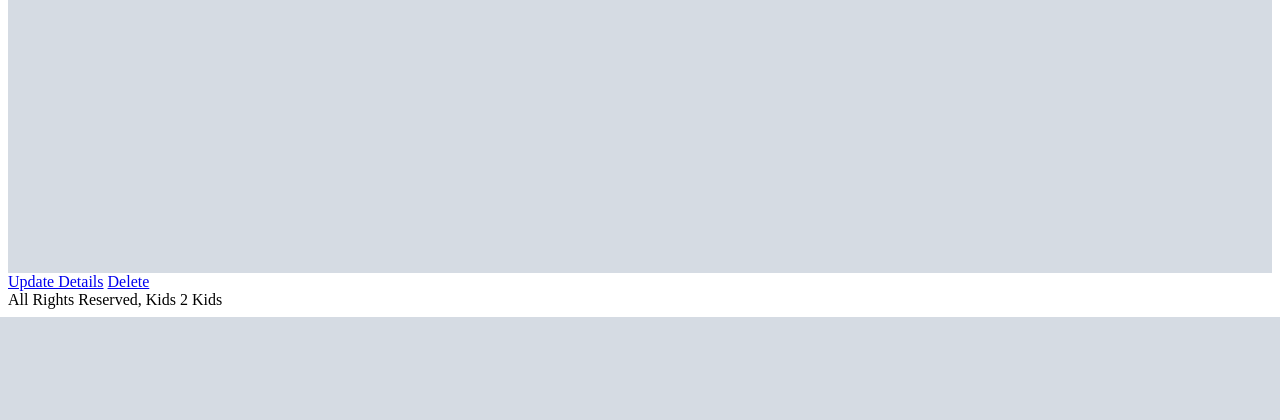
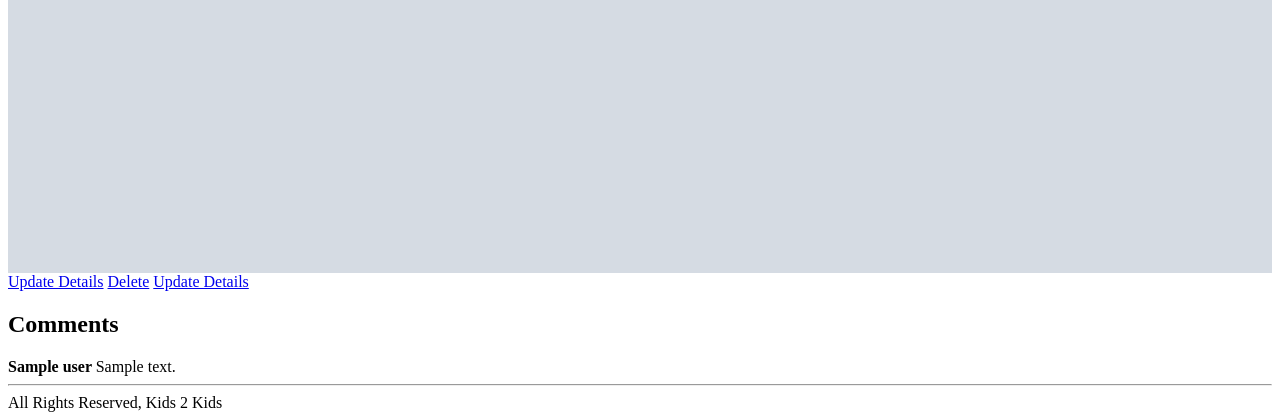
Before and after one commit to akhuh213/project4, a Django app: template main_app/templates/posts/show.html in a window 1280 px wide. Shown: the part 952-1372 px from the top of the page. Before the commit the page ends 1269 px from the top, so only its background shows below. Run offline with Django 3.2, Linux system fonts and the light colour scheme; the template is opened without the code that fills it: most values are stand-ins (such as "Sample title", 1, 10 or a date in 2020); grey boxes marked "Sample" are stand-in pictures.

Commit message:
[comments] display comments on each post

```diff
--- a/main_app/admin.py
+++ b/main_app/admin.py
@@ -1,5 +1,7 @@
 from django.contrib import admin
-from .models import Post
+from .models import Post, Comment, Profile
 # Register your models here.
 
 admin.site.register(Post)
+admin.site.register(Comment)
+admin.site.register(Profile)
--- a/main_app/models.py
+++ b/main_app/models.py
@@ -23,7 +23,7 @@ class Post(models.Model):
     GOOD = "GD"
     FAIR = "FR"
     title = models.CharField(max_length=100)
-    content = models.CharField(max_length=300)
+    content = models.TextField(max_length=300)
     CATEGORY_CHOICES = [
         (TOY, 'Toys'),
         (DIAPER, 'Diapers'),
@@ -94,7 +94,7 @@ def save_user_profile(sender, instance, **kwargs):
 
 
 class Comment(models.Model):
-    content = models.CharField(max_length=250)
+    content = models.TextField()
     created_on = models.DateTimeField(auto_now_add=True)
     user = models.ForeignKey(User, on_delete=models.CASCADE)
     post = models.ForeignKey(Post, on_delete=models.CASCADE, related_name='comments')
--- a/main_app/templates/posts/show.html
+++ b/main_app/templates/posts/show.html
@@ -12,4 +12,19 @@
     {% endif %}
     <a href="{% url 'posts_update' post.id%}"> Update Details</a>
     <a href="{% url 'posts_delete' post.id%}"> Delete</a>
+
+    <a href="{% url 'posts_update' post.id%}"> Update Details</a>
+
+    <h2> Comments </h2>
+    {% if not post.comments.all %}
+    No Comments Yet...<a href="#">
+        Add One</a>
+    {% else %}
+        {% for comment in post.comments.all %}
+        <strong>{{ comment.user }} </strong>
+        {{ comment.content }}
+        <hr />
+        {% endfor %}
+    {% endif %}
+    </a>
 {% endblock %}
```
